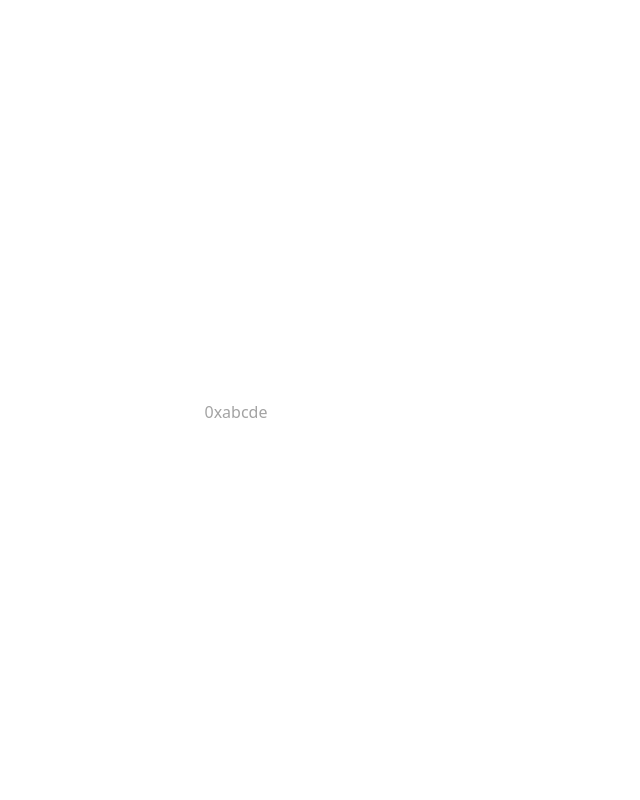
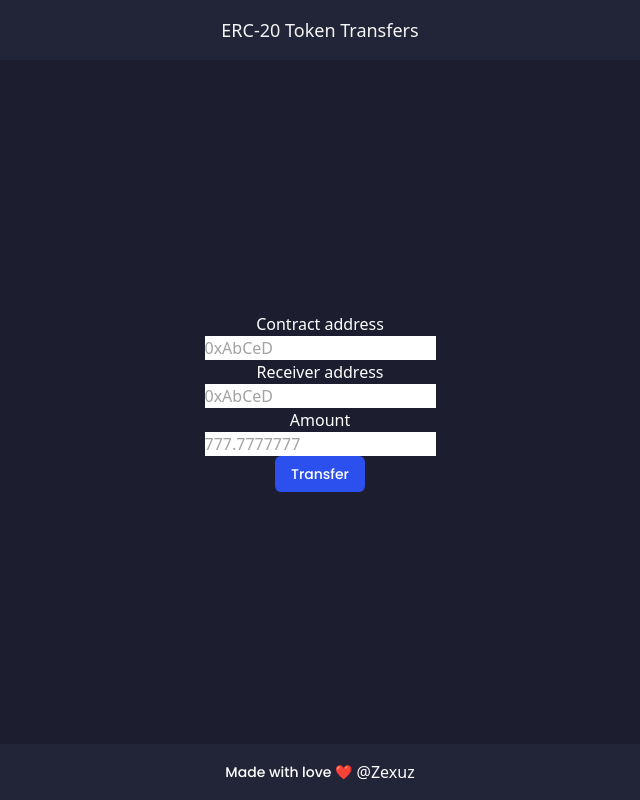
Before and after one commit to Zexuz/web3-erc20, a React (Vite) app: page / in a window 1280 px wide. Shown: the whole page, without its empty margins (320-960 px from the left). Built offline with nearby package versions, Linux system fonts and the light colour scheme.

Commit message:
Add simple layout

```diff
--- a/src/App.tsx
+++ b/src/App.tsx
@@ -1,12 +1,71 @@
+import { Input } from "./components/input";
+import { Button } from "./components/button";
+import { Paragraph } from "./components/paragraph";
+
 function App() {
   return (
+    <Layout>
+      <div className="flex flex-col items-center justify-center py-2">
+        <Input
+          onChange={(e) => console.log(e.target.value)}
+          label={"Contract address"}
+          placeholder={"0xAbCeD"}
+        />
+        <Input
+          onChange={(e) => console.log(e.target.value)}
+          label={"Receiver address"}
+          placeholder={"0xAbCeD"}
+        />
+        <Input
+          onChange={(e) => console.log(e.target.value)}
+          label={"Amount"}
+          placeholder={"777.7777777"}
+        />
+        <Button text={"Transfer"} onClick={() => console.log("Transfer")} />
+      </div>
+      <div className="flex-grow" />
+      {/* Spacer */}
+    </Layout>
+  );
+}
+
+const Layout = ({ children }: { children: React.ReactNode }) => {
+  return (
     <>
-      <div className="flex min-h-screen flex-col items-center justify-center py-2">
-        <label>Contract Address</label>
-        <input type="text" placeholder={"0xabcde"} />
+      <div className="flex min-h-screen flex-col bg-blue-600">
+        <Header />
+        <div className="flex-grow" />
+        <main>{children}</main>
+        <div className="flex-grow" />
+        <Footer />
       </div>
     </>
   );
-}
+};
+
+const Header = () => {
+  return (
+    <header className="flex w-full items-center justify-center bg-blue-500 p-4">
+      <h1 className="text-lg font-medium text-gray-100">
+        ERC-20 Token Transfers
+      </h1>
+    </header>
+  );
+};
+const Footer = () => {
+  return (
+    <footer className="flex w-full items-center justify-center bg-blue-500 p-4">
+      <Paragraph text={"Made with love ❤️ "} />
+      <a
+        href="https://github.com/zexuz/"
+        className="pl-1 hover:underline"
+        target="_blank"
+        rel="noopener noreferrer"
+      >
+        @Zexuz
+      </a>
+    </footer>
+  );
+};
 
 export default App;
--- a/src/components/paragraph/paragraph.tsx
+++ b/src/components/paragraph/paragraph.tsx
@@ -3,5 +3,5 @@ interface ParagraphProps {
 }
 
 export const Paragraph = ({ text }: ParagraphProps) => {
-  return <span className={"font-poppins text-sm font-medium"}>{text}</span>;
+  return <p className={"font-poppins text-sm font-medium"}>{text}</p>;
 };
```
